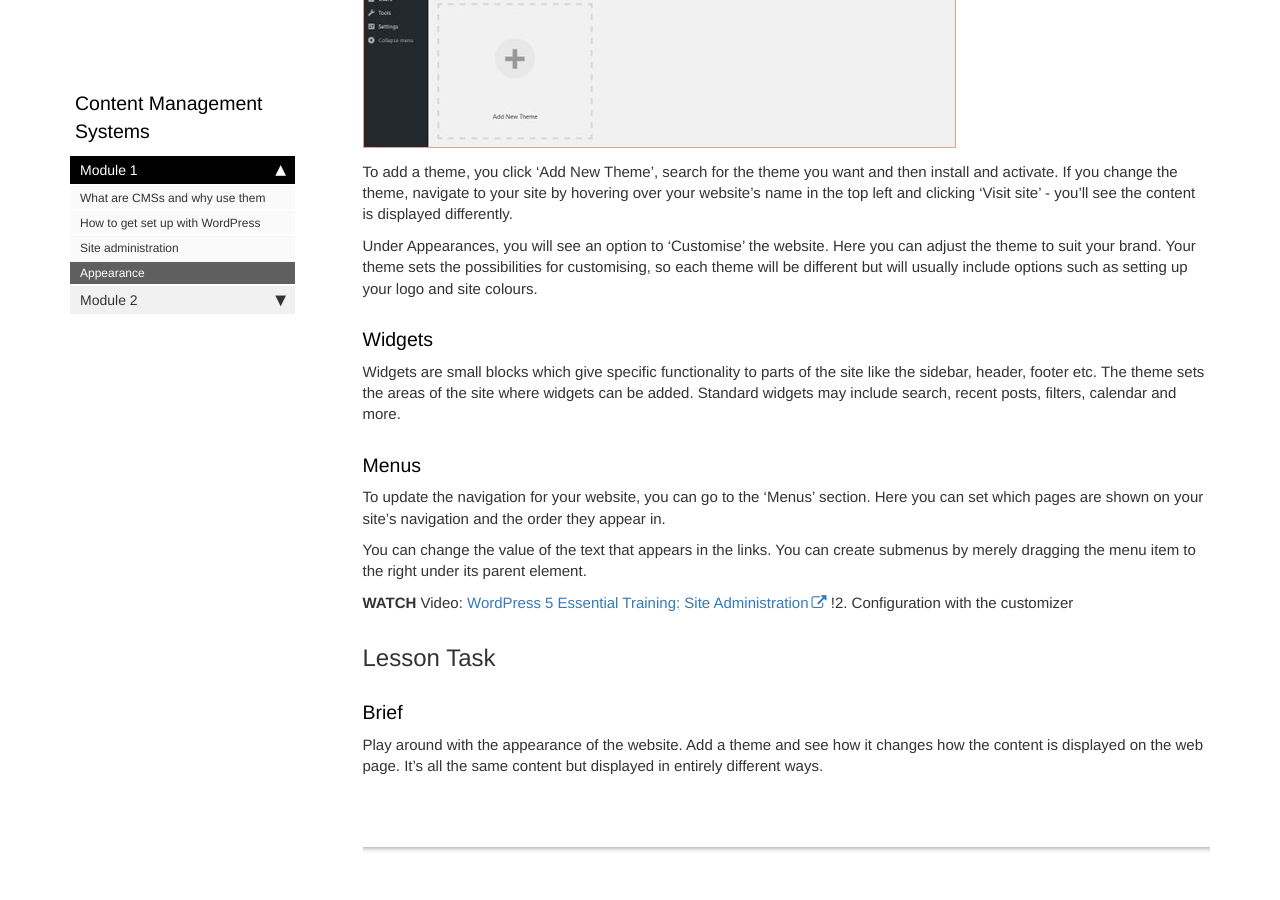
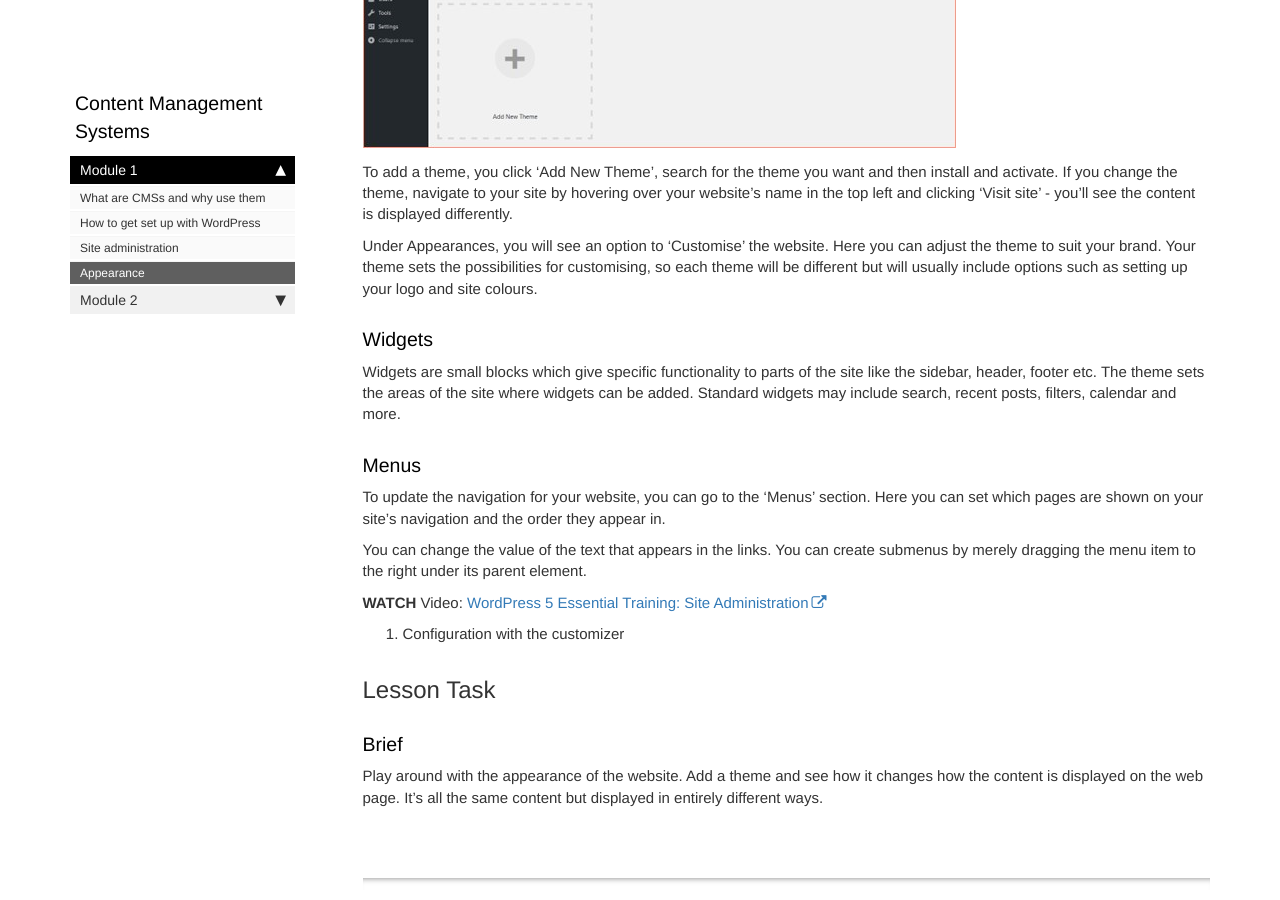
Before and after one commit to AmberBentley/content-feu, a Jekyll site: the page built from pages/cms/appearance.md, in a window 1280 px wide and 900 px high, scrolled down 746 px. Built offline with Jekyll 4.4.1, drawn with Linux system fonts in a browser that asks for light colours; comment, search, counter and statistics services are not loaded; before the commit the page ends 1615 px from its top, so only the background shows below that.

Commit message:
Update appearance.md

```diff
--- a/pages/cms/appearance.md
+++ b/pages/cms/appearance.md
@@ -32,7 +32,7 @@ You can change the value of the text that appears in the links. You can create s
 
 **WATCH**
 Video: [WordPress 5 Essential Training: Site Administration](https://www.linkedin.com/learning/wordpress-5-essential-training-site-administration/site-identity?u=43268076)
-!2. Configuration with the customizer
+2. Configuration with the customizer
 
 ## Lesson Task
 
```
